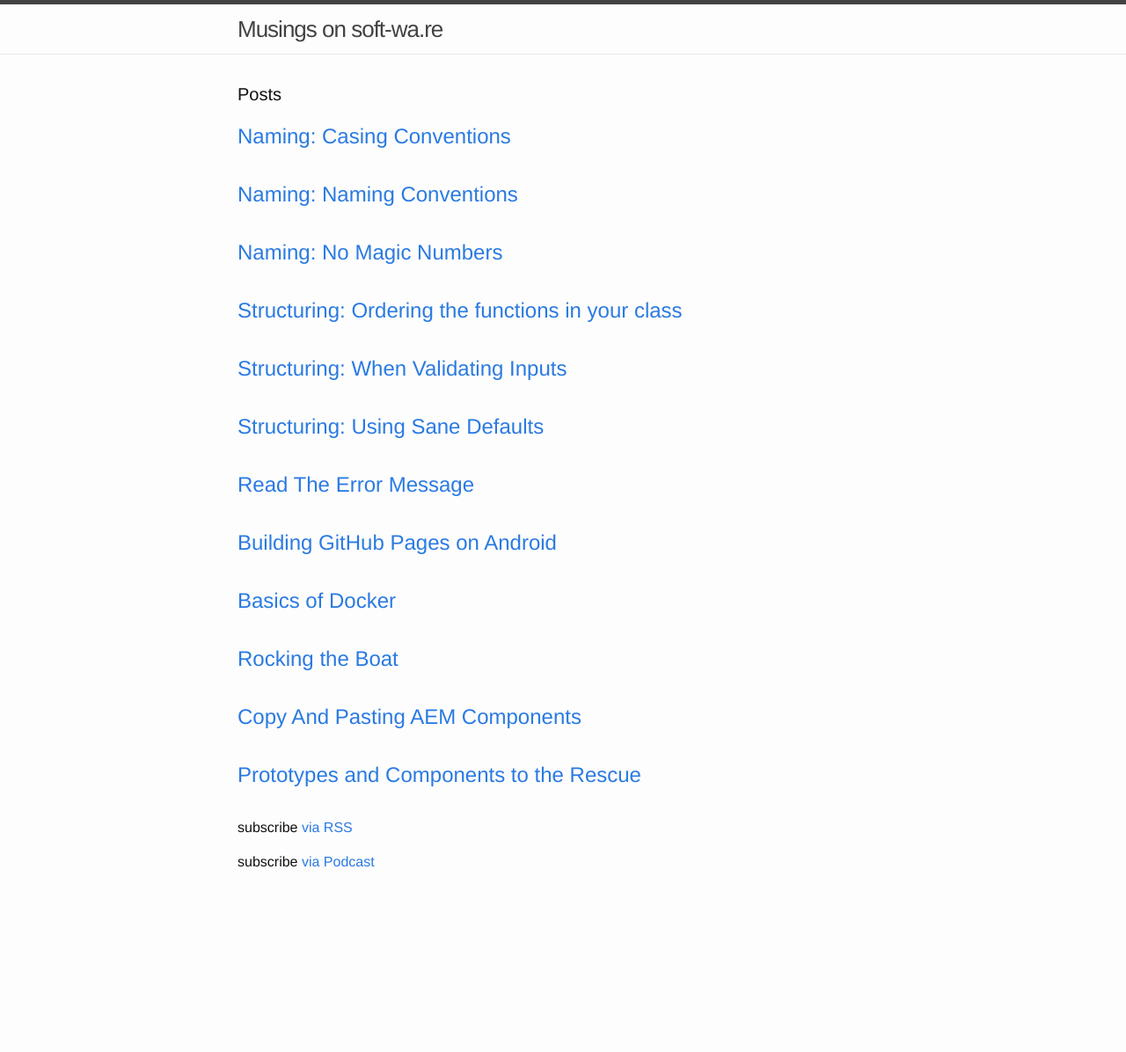
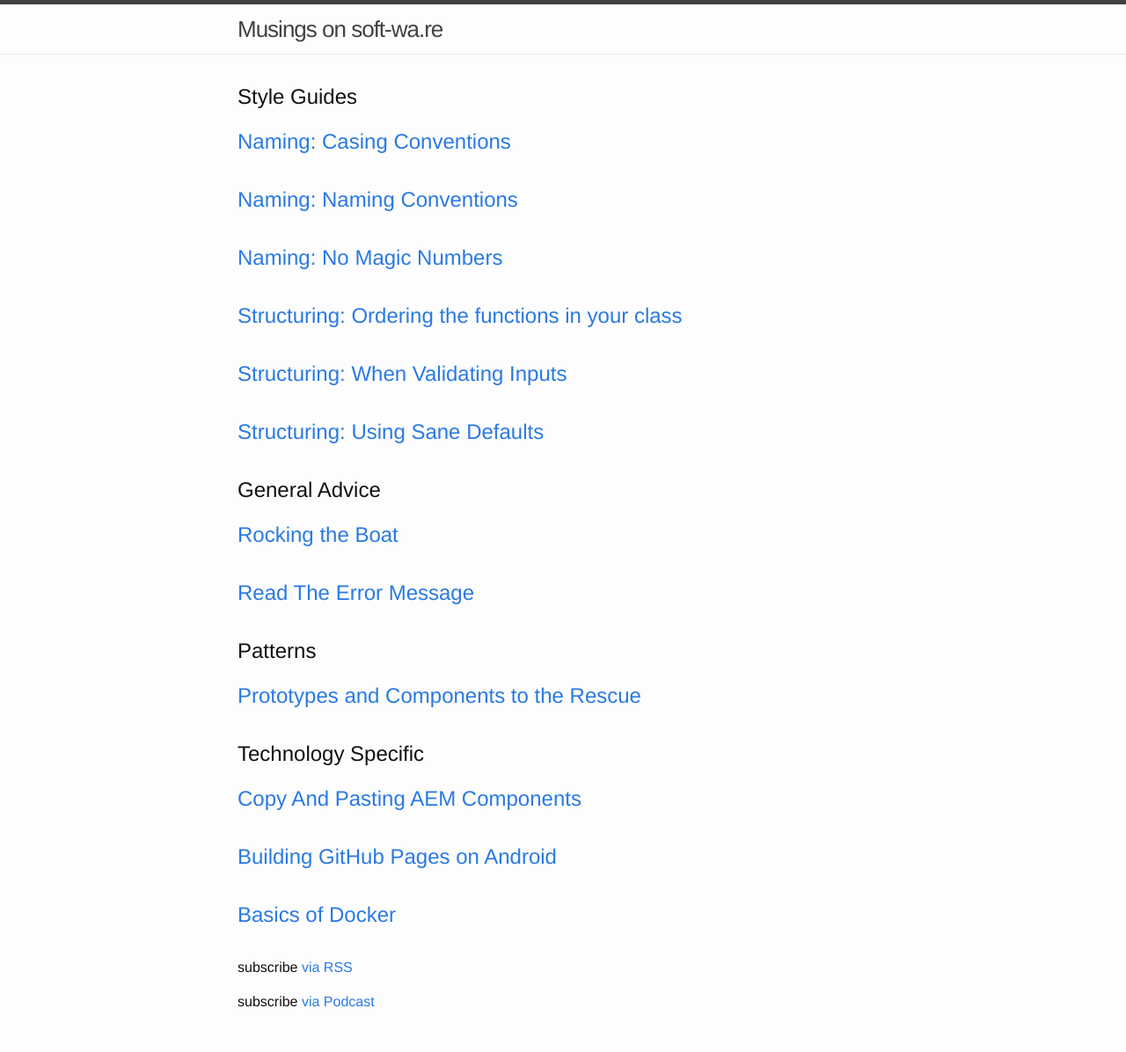
Before and after one commit to tbeckenhauer/tbeckenhauer.github.io, a Jekyll site: the page built from index.html, in a window 1280 px wide. Shown: the whole page at 88% size. Built offline with Jekyll 4.4.1, drawn with Linux system fonts in a browser that asks for light colours; before the commit the page ends 1037 px from its top, so only the background shows below that.

Commit message:
improve ordering on homepage

```diff
--- a/_config.yml
+++ b/_config.yml
@@ -18,6 +18,8 @@ include: [ "_tutorials" ]
 collections:
   tutorials:
     output: true
+  patterns:
+    output: true
   style_guides:
     output: true
 
--- a/index.html
+++ b/index.html
@@ -4,34 +4,56 @@ layout: default
 
 <div class="home">
 
-  <h1 class="page-heading">Posts</h1>
+  <!--<h1 class="">Posts</h1>-->
 
+  <h2>Style Guides</h2>
   <ul class="post-list">
     {% for style_guide in site.style_guides %}
       <li>
-        <h2>
+        <h3>
           <a  class="post-link"
               href="{{ style_guide.url | prepend: style_guide.baseurl }}">{{ style_guide.title }}</a>
-        </h2>
-      </li>
-    {% endfor %}
-    {% for tutorial in site.tutorials %}
-      <li>
-        <h2>
-          <a  class="post-link"
-              href="{{ tutorial.url | prepend: tutorial.baseurl }}">{{ tutorial.title }}</a>
-        </h2>
-      </li>
-    {% endfor %}
-    {% for post in site.posts %}
-      <li>
-        <h2>
-          <a  class="post-link"
-              href="{{ post.url | prepend: site.baseurl }}">{{ post.title }}</a>
-        </h2>
+        </h3>
       </li>
     {% endfor %}
   </ul>
+
+  <h2>General Advice</h2>
+  <ul class="post-list">
+    {% for post in site.posts %}
+      <li>
+        <h3>
+          <a  class="post-link"
+              href="{{ post.url | prepend: site.baseurl }}">{{ post.title }}</a>
+        </h3>
+      </li>
+    {% endfor %}
+  </ul>
+
+  <h2>Patterns</h2>
+  <ul class="post-list">
+    {% for pattern in site.patterns %}
+      <li>
+        <h3>
+          <a  class="post-link"
+              href="{{ pattern.url | prepend: pattern.baseurl }}">{{ pattern.title }}</a>
+        </h3>
+      </li>
+    {% endfor %}
+  </ul>
+
+  <h2>Technology Specific</h2>
+  <ul class="post-list">
+    {% for tutorial in site.tutorials %}
+      <li>
+        <h3>
+          <a  class="post-link"
+              href="{{ tutorial.url | prepend: tutorial.baseurl }}">{{ tutorial.title }}</a>
+        </h3>
+      </li>
+    {% endfor %}
+  </ul>
+
 
   <p class="rss-subscribe">subscribe <a href="{{ "/feed.xml" | prepend: site.baseurl }}">via RSS</a></p>
   <p class="rss-subscribe">subscribe <a href="{{ "/podcast.rss" | prepend: site.baseurl }}">via Podcast</a></p>
```
Also changed, not shown: _patterns/2016-05-15-prototype-pattern.markdown (renamed from _posts/2016-05-15-prototype-pattern.markdown), _posts/2021-04-06-read-the-error-message.markdown (renamed from _tutorials/2021-04-06-read-the-error-message.markdown), _tutorials/2018-11-19-new-aem-component.markdown (renamed from _posts/2018-11-19-new-aem-component.markdown), 6 other files.
